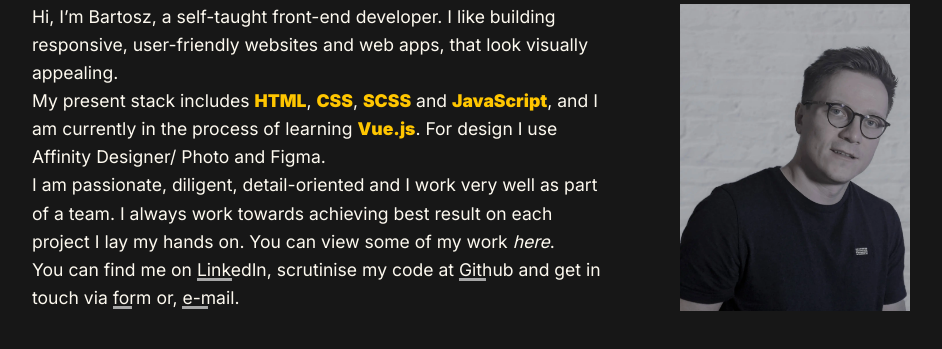
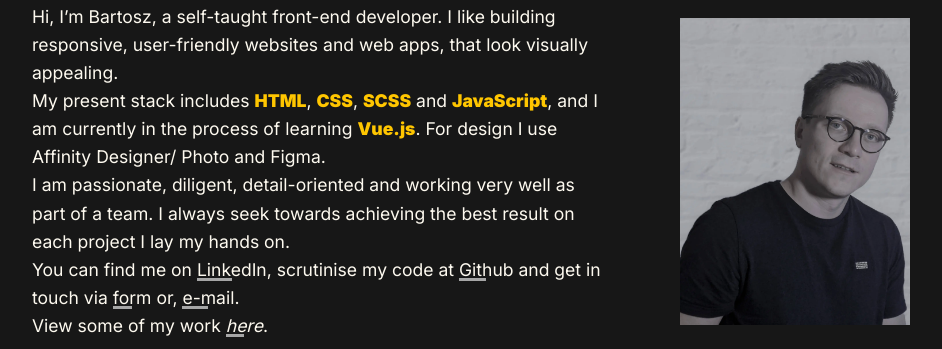
Before and after one commit to dejotb/portfolio, a website: page index.html in a window 1280 px wide. Shown: the part 881-1230 px from the top of the page, without its empty margins (169-1111 px from the left). Drawn offline with nearby package versions, Linux system fonts and the light colour scheme; a web font is replaced by a local one.

Commit message:
header body copy edit

```diff
--- a/index.html
+++ b/index.html
@@ -331,11 +331,9 @@
                 Affinity Designer/ Photo and Figma.
               </p>
               <p>
-                I am passionate, diligent, detail-oriented and I work very well
-                as part of a team. I always work towards achieving best result
-                on each project I lay my hands on. You can view some of my work
-                <a class="" href="#projects"><i>here</i></a
-                >.
+                I am passionate, diligent, detail-oriented and working very well
+                as part of a team. I always seek towards achieving the best result
+                on each project I lay my hands on.
               </p>
               <p>
                 You can find me on
@@ -367,6 +365,9 @@
                   >e-mail</a
                 >.
               </p>
+              <p>View some of my work
+                <a class="highlight--line" href="#projects"><i>here</i></a
+                >.</p>
             </div>
             <div class="about__image" aria-hidden="true">
               <picture>
@@ -1186,7 +1187,7 @@
                       <h3 class="project__title project__title--right">04. Con Amore</h3>
                     </a>
                     <div class="project__description project__description--right">
-                      <p>A fully responsive, multi page website deigned and built for a local veterinariary clinic.</p>
+                      <p>A fully responsive, multi page website designed and built for a local veterinariary clinic.</p>
                       <p>Project made to practice BEM, DOM manipulation, Accessibility, Flexbox, Grid and animations.</p>
                       <p>Working on this site also gave me the opportunity to cooperate closely with a client.</p>
                     </div>
```
